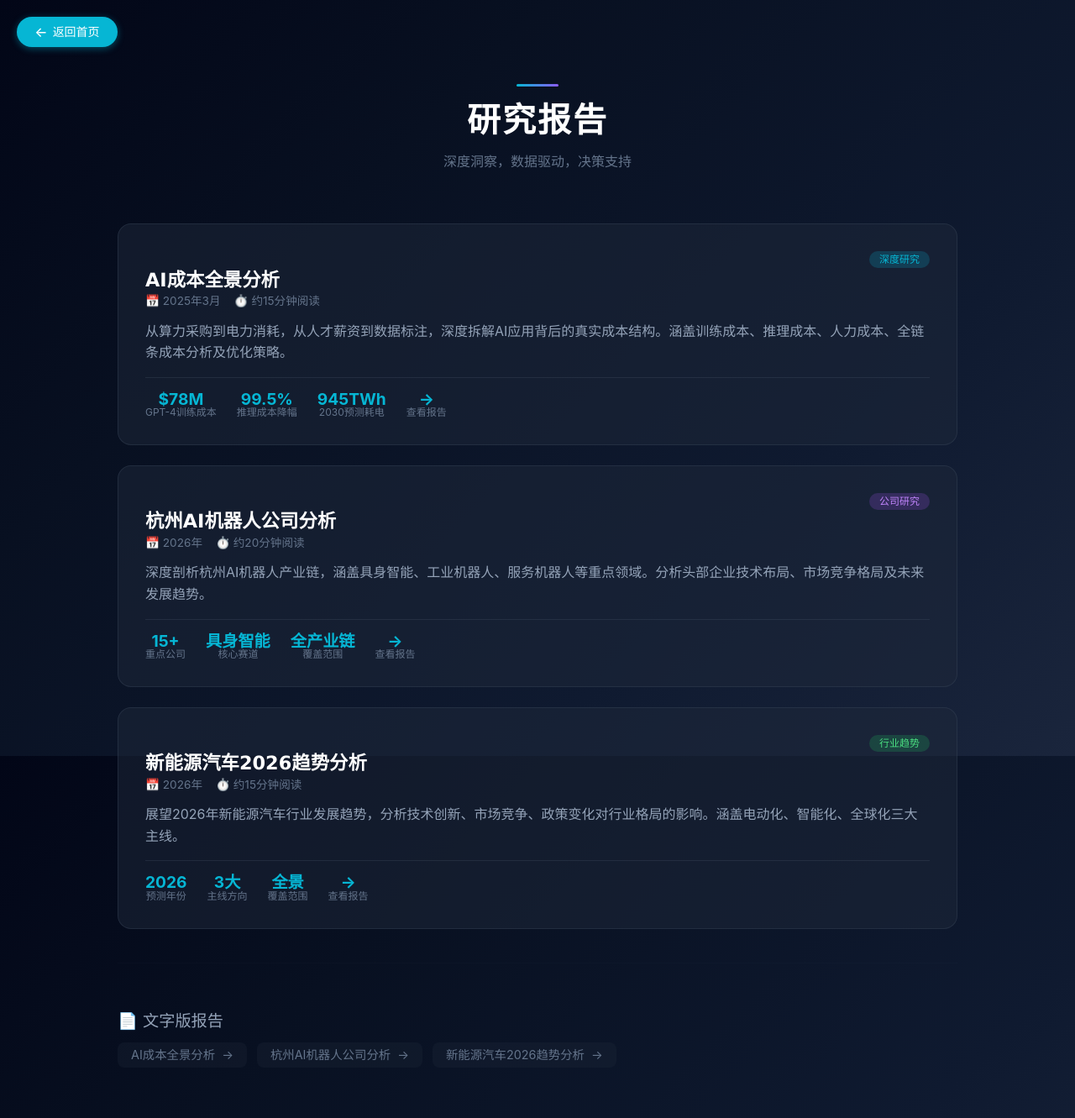
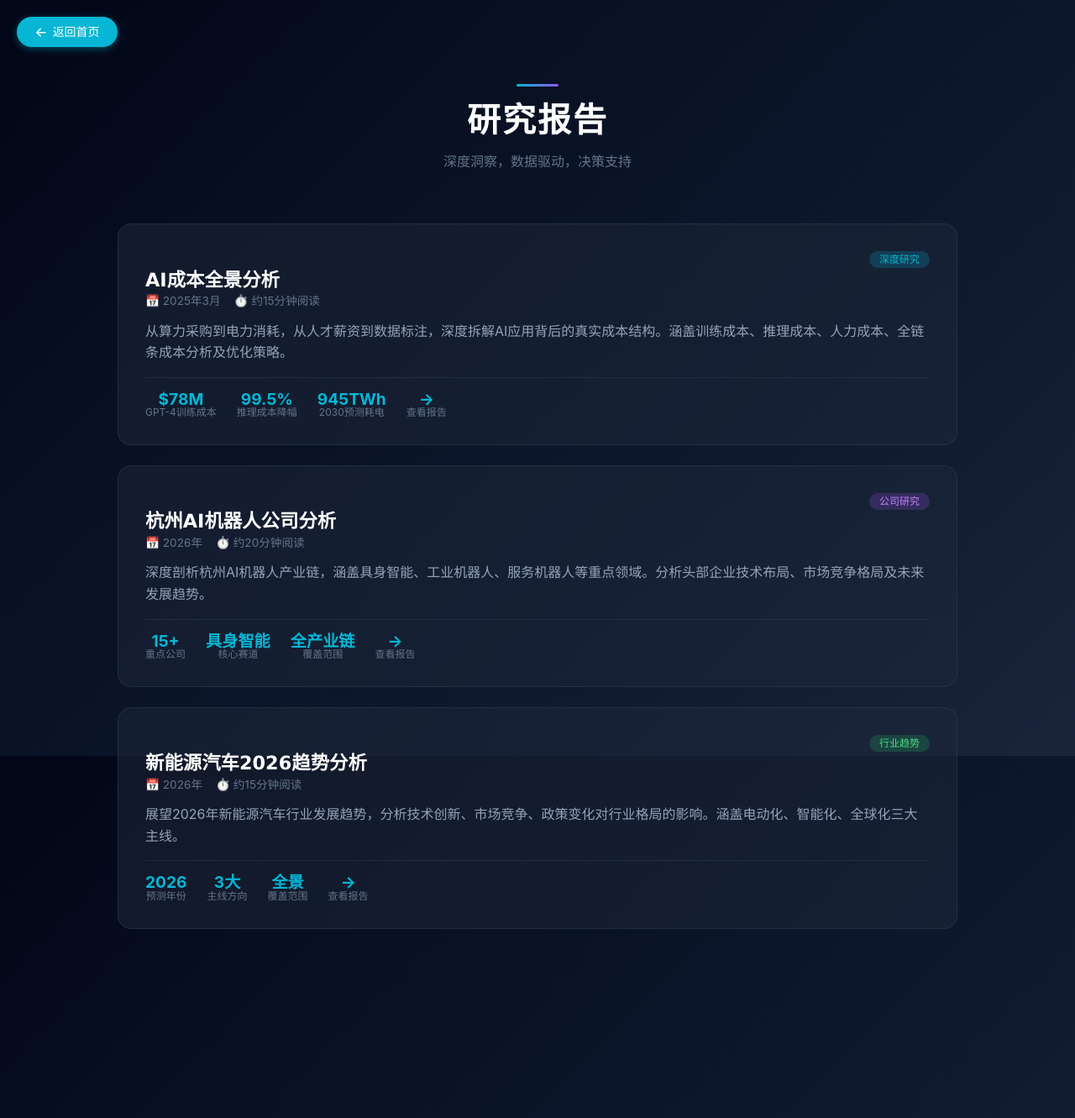
Before and after one commit to ThrallStark/ThrallStark.github.io, a Jekyll site: the page report/index.html, which Jekyll copies as it is, in a window 1280 px wide. Shown: the whole page at 84% size. Built offline with Jekyll 4.4.1, drawn with Linux system fonts in a browser that asks for light colours; comment, search, counter and statistics services are not loaded.

Commit message:
P02 fix: 删除 report/index.html 底部冗余文字版区域；修正3个报告页内文字版链接指向 markdown-viewer

```diff
--- a/report/ai-cost-analysis.html
+++ b/report/ai-cost-analysis.html
@@ -957,7 +957,7 @@
 
     <!-- 文字版 -->
     <div style="text-align:center;padding:40px 20px;background:rgba(15,23,42,0.5);margin-top:40px;">
-        <a href="/report/ai-cost-analysis-text.md" style="display:inline-flex;align-items:center;gap:8px;color:#94a3b8;text-decoration:none;padding:12px 24px;background:rgba(30,41,59,0.5);border-radius:8px;font-size:14px;transition:all 0.2s;">
+        <a href="/report/markdown-viewer.html?file=ai-cost-analysis-text.md" style="display:inline-flex;align-items:center;gap:8px;color:#94a3b8;text-decoration:none;padding:12px 24px;background:rgba(30,41,59,0.5);border-radius:8px;font-size:14px;transition:all 0.2s;">
             <span>📄 阅读文字版报告</span>
             <span>→</span>
         </a>
--- a/report/index.html
+++ b/report/index.html
@@ -144,42 +144,6 @@
         .stat-value { font-size: 1.2rem; font-weight: 700; color: #06b6d4; }
         .stat-label { font-size: 0.75rem; color: #64748b; }
 
-        .text-version {
-            margin-top: 40px;
-            padding-top: 40px;
-            border-top: 1px solid rgba(71, 85, 105, 0.05); /* 进一步降低透明度，几乎看不见 */
-        }
-
-        .text-version h2 {
-            font-size: 1.2rem;
-            color: #94a3b8;
-            margin-bottom: 16px;
-        }
-
-        .text-links {
-            display: flex;
-            flex-wrap: wrap;
-            gap: 12px;
-        }
-
-        .text-link {
-            display: inline-flex;
-            align-items: center;
-            gap: 8px;
-            color: #64748b;
-            text-decoration: none;
-            padding: 8px 16px;
-            background: rgba(30, 41, 59, 0.3);
-            border-radius: 8px;
-            font-size: 0.9rem;
-            transition: all 0.2s;
-        }
-
-        .text-link:hover {
-            color: #06b6d4;
-            background: rgba(6, 182, 212, 0.1);
-        }
-
         @media (max-width: 768px) {
             .page-header h1 { font-size: 1.8rem; }
             .report-card { padding: 24px; }
@@ -320,24 +284,7 @@
                 </div>
             </a>
 
-            <!-- 文字版入口 -->
-            <div class="text-version">
-                <h2>📄 文字版报告</h2>
-                <div class="text-links">
-                    <a href="/report/markdown-viewer.html?file=ai-cost-analysis-text.md" class="text-link">
-                        <span>AI成本全景分析</span>
-                        <span>→</span>
-                    </a>
-                    <a href="/report/markdown-viewer.html?file=杭州AI机器人公司分析_文字版.md" class="text-link">
-                        <span>杭州AI机器人公司分析</span>
-                        <span>→</span>
-                    </a>
-                    <a href="/report/markdown-viewer.html?file=新能源汽车2026趋势分析_文字版.md" class="text-link">
-                        <span>新能源汽车2026趋势分析</span>
-                        <span>→</span>
-                    </a>
-                </div>
-            </div>
+
         </div>
     </div>
 </body>
--- a/report/新能源汽车2026趋势分析.html
+++ b/report/新能源汽车2026趋势分析.html
@@ -684,7 +684,7 @@ var _hmt = _hmt || [];
 
 <div class="footer">
   <p>数据来源：中国汽车工业协会、国家统计局、乘联会 | 📅 2026年3月</p>
-  <p>报告由 AI 研究生成 · <a href="https://ThrallStark.github.io/report/">🏠 返回首页</a> · <a href="https://ThrallStark.github.io/report/新能源汽车2026趋势分析_文字版.md" target="_blank">📄 文字版全文</a></p>
+  <p>报告由 AI 研究生成 · <a href="https://ThrallStark.github.io/report/">🏠 返回首页</a> · <a href="/report/markdown-viewer.html?file=新能源汽车2026趋势分析_文字版.md" target="_blank">📄 文字版全文</a></p>
 </div>
 </body>
 </html>
--- a/report/杭州AI机器人公司分析.html
+++ b/report/杭州AI机器人公司分析.html
@@ -1055,7 +1055,7 @@ body{background:var(--bg);color:var(--text);font-family:'Noto Sans SC',sans-seri
 <!-- Footer -->
 <div class="footer">
   <p>数据来源：2025杭州独角兽榜单、万物生长大会、胡润未来独角兽榜、公开财报 | 📅 2026年3月整理</p>
-  <p>报告由 AI 深度研究生成 · <a href="https://ThrallStark.github.io/report/" target="_blank">🏠 返回首页</a> · <a href="https://ThrallStark.github.io/report/杭州AI机器人公司分析_文字版.md" target="_blank">📄 文字版全文</a></p>
+  <p>报告由 AI 深度研究生成 · <a href="https://ThrallStark.github.io/report/" target="_blank">🏠 返回首页</a> · <a href="/report/markdown-viewer.html?file=杭州AI机器人公司分析_文字版.md" target="_blank">📄 文字版全文</a></p>
 </div>
 
 </body>
```
